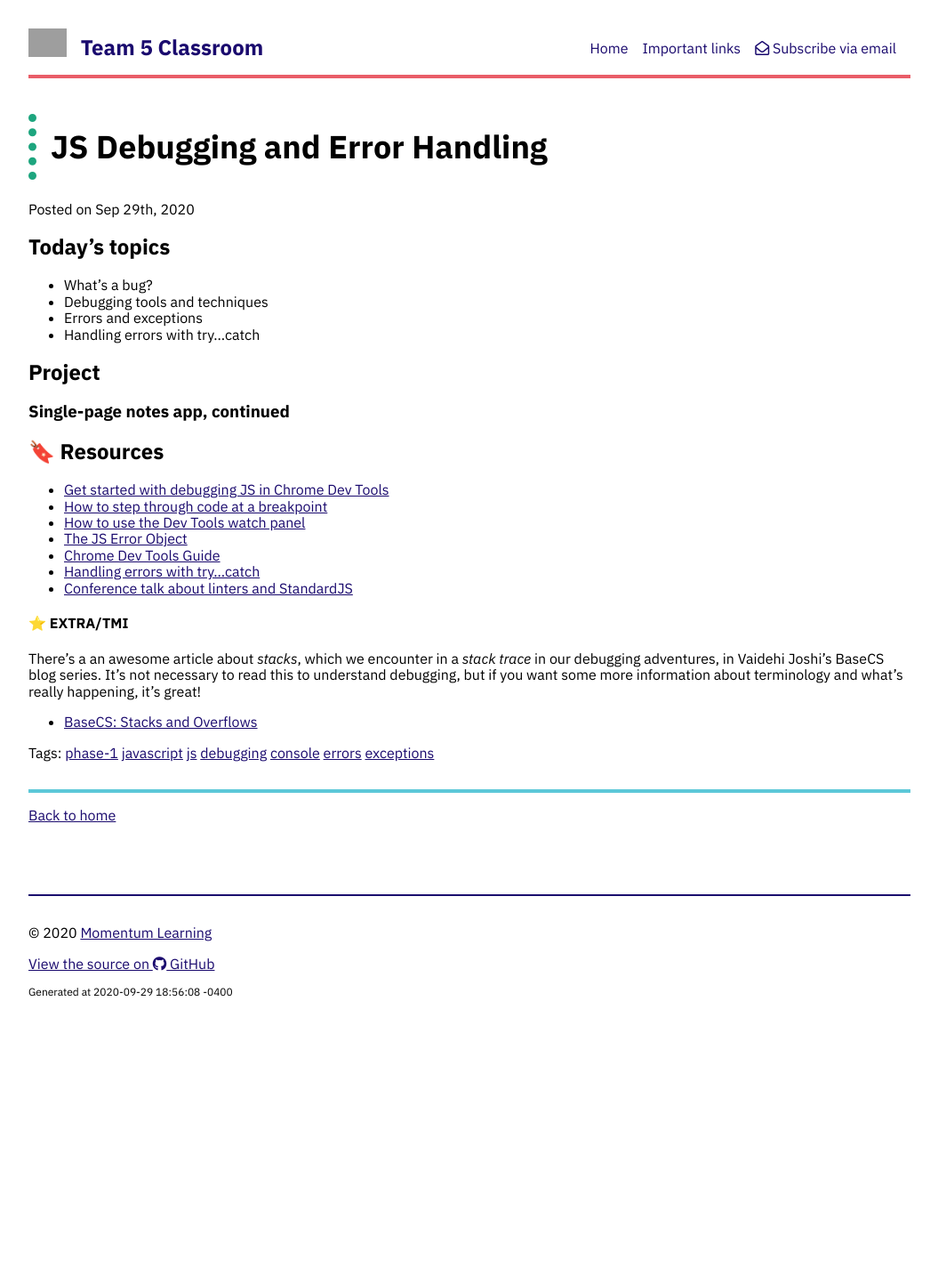
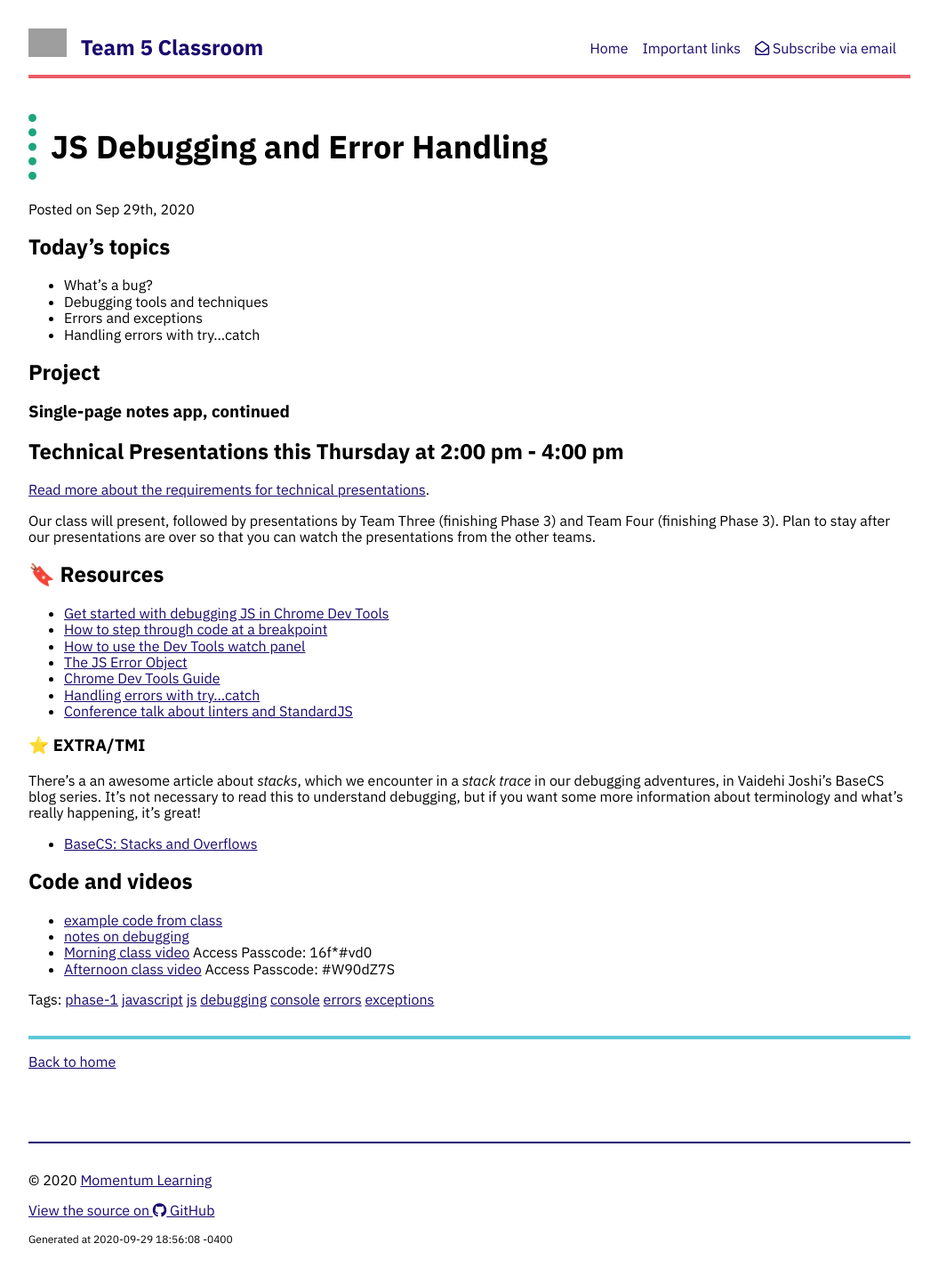
Before and after one commit to momentum-team-5/momentum-team-5.github.io, a Jekyll site: the page built from _posts/2020-09-29-js-debugging.md, in a window 1280 px wide. Shown: the whole page at 89% size, without its empty margins (112-1167 px from the left). Built offline with Jekyll 4.4.1, drawn with Linux system fonts in a browser that asks for light colours; nearby versions of some CDN libraries; before the commit the page ends 1166 px from its top, so only the background shows below that; grey boxes are pictures that could not be loaded.

Commit message:
Add afternoon content

```diff
--- a/_posts/2020-09-29-js-debugging.md
+++ b/_posts/2020-09-29-js-debugging.md
@@ -15,6 +15,12 @@ tags: phase-1 javascript js debugging console errors exceptions
 
 ### Single-page notes app, continued
 
+## Technical Presentations this Thursday at 2:00 pm - 4:00 pm
+
+[Read more about the requirements for technical presentations]({% link technical-presentations.md %}).
+
+Our class will present, followed by presentations by Team Three (finishing Phase 3) and Team Four (finishing Phase 3). Plan to stay after our presentations are over so that you can watch the presentations from the other teams.
+
 ## 🔖 Resources
 
 - [Get started with debugging JS in Chrome Dev Tools](https://developers.google.com/web/tools/chrome-devtools/javascript)
@@ -25,8 +31,15 @@ tags: phase-1 javascript js debugging console errors exceptions
 - [Handling errors with try...catch](https://developer.mozilla.org/en-US/docs/Web/JavaScript/Guide/Control_flow_and_error_handling#try...catch_statement)
 - [Conference talk about linters and StandardJS](https://www.youtube.com/watch?v=kuHfMw8j4xk)
 
-#### ⭐️ EXTRA/TMI
+### ⭐️ EXTRA/TMI
 
 There's a an awesome article about _stacks_, which we encounter in a _stack trace_ in our debugging adventures, in Vaidehi Joshi's BaseCS blog series. It's not necessary to read this to understand debugging, but if you want some more information about terminology and what's really happening, it's great!
 
 - [BaseCS: Stacks and Overflows](https://medium.com/basecs/stacks-and-overflows-dbcf7854dc67)
+
+## Code and videos
+
+- [example code from class](https://github.com/momentum-team-5/examples/tree/main/ajax-todo)
+- [notes on debugging](https://github.com/momentum-team-5/notes/blob/main/debugging.md)
+- [Morning class video](https://us02web.zoom.us/rec/share/eLJ62GrrIz9ShrgBCM1WcgMksrThODAjqdGgeiexpTIKKxAAKe13_IzFuFpDuBDl.6O2CenEeZWb-9ymD) Access Passcode: 16f\*#vd0
+- [Afternoon class video](https://us02web.zoom.us/rec/share/pJCUMd4v1nvVf6Q9laKg-f0xozuxSLaWz10bvvBMZpeh-DSHa40wmQBOUoTPiJtu.a6ZVucbwCKEHcLY9) Access Passcode: #W90dZ7S
```
Also changed, not shown: technical-presentations.md (+1 -1 lines).
